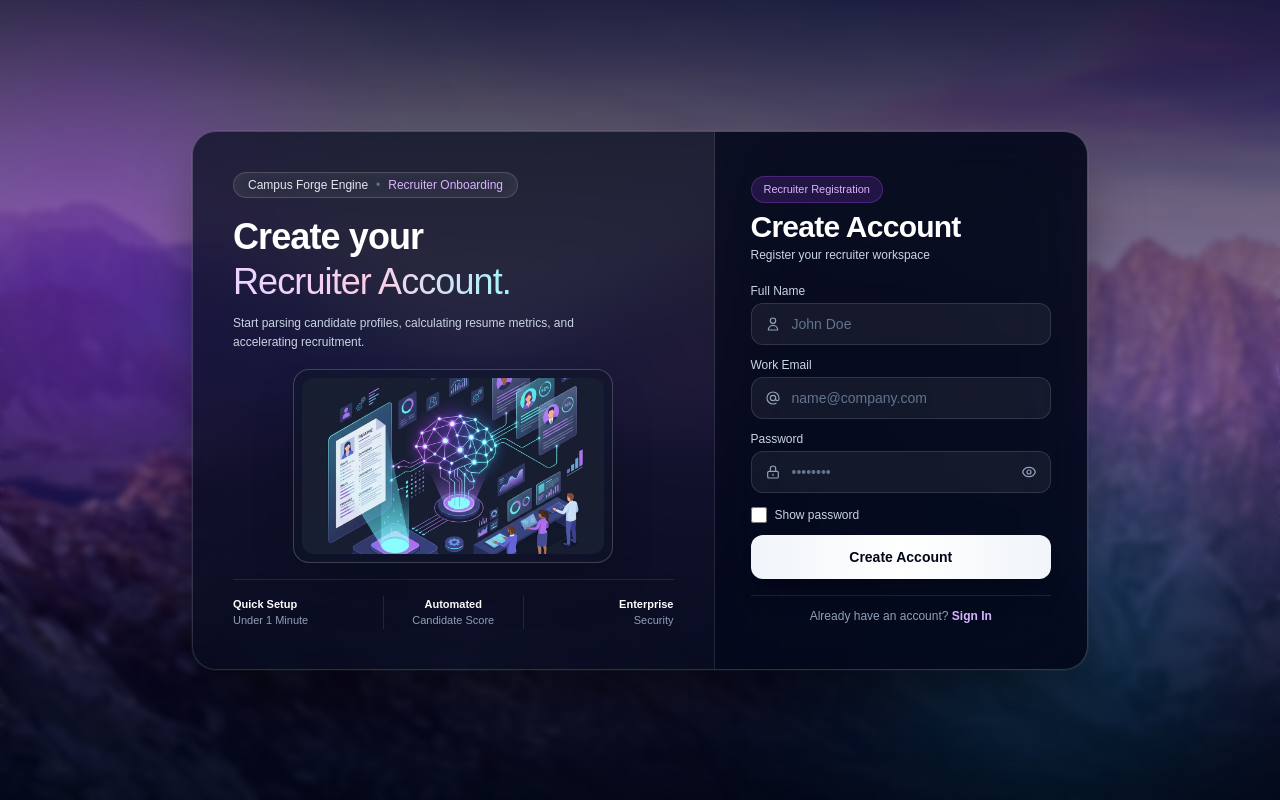
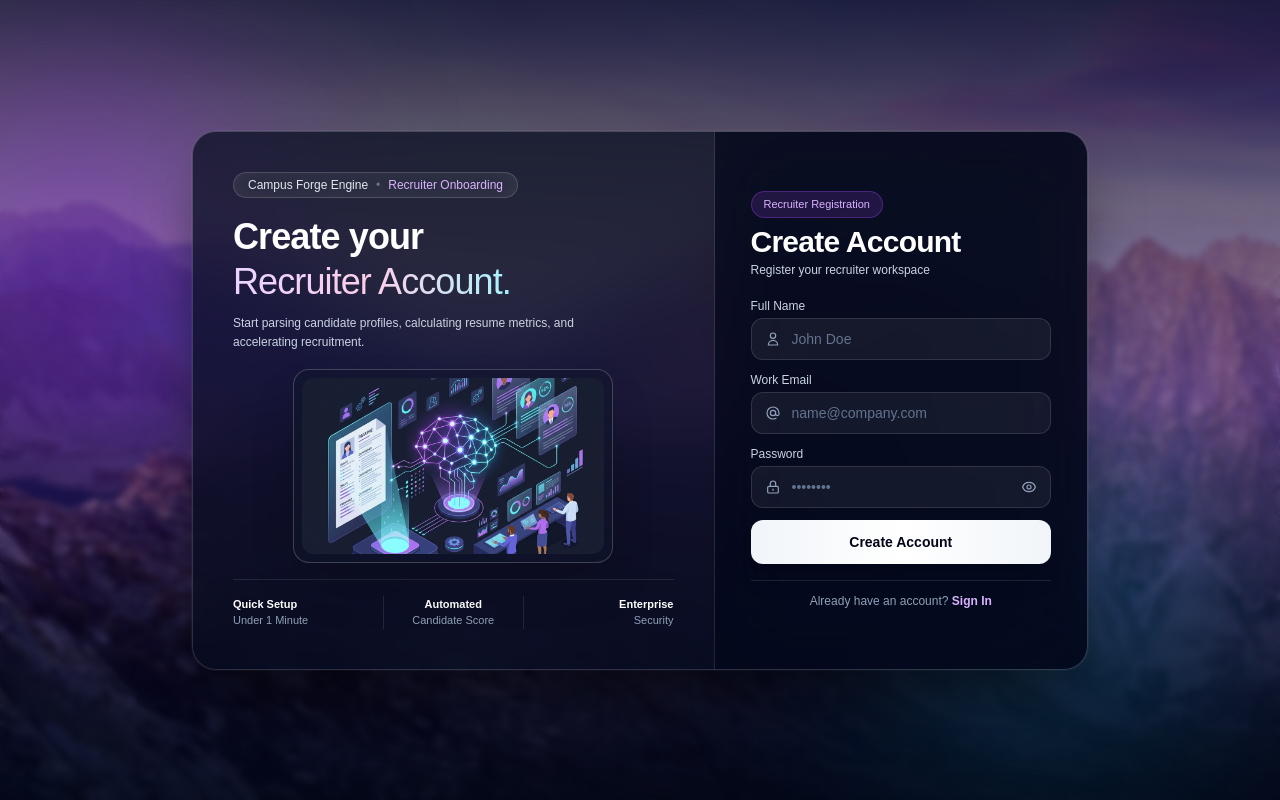
Before and after one commit to athulcoder/CAMPUSFORGE-ENGINE, a Next.js app in the folder frontend/: page /register in a window 1280 px wide. Built offline with nearby package versions, Linux system fonts and the light colour scheme.

Commit message:
refactor: remove password visibility toggle from login and registration forms

```diff
--- a/frontend/app/(auth)/login/page.jsx
+++ b/frontend/app/(auth)/login/page.jsx
@@ -219,26 +219,14 @@ export default function LoginPage() {
               </div>
             </div>
 
-            {/* Checkbox Options */}
-            <div className="flex items-center justify-between text-xs text-slate-300 pt-0.5">
-              <label className="flex items-center gap-2 cursor-pointer group">
-                <input
-                  type="checkbox"
-                  checked={showPassword}
-                  onChange={() => setShowPassword(!showPassword)}
-                  className="h-4 w-4 rounded border-white/20 bg-slate-900 text-purple-500 focus:ring-0 accent-purple-500 transition cursor-pointer"
-                />
-                <span className="group-hover:text-white text-xs transition-colors">Show password</span>
-              </label>
-            </div>
+
 
             {/* Premium Button */}
             <button
               type="submit"
               disabled={loading}
-              className={`w-full rounded-xl py-3.5 text-xs sm:text-sm font-semibold text-slate-950 bg-gradient-to-r from-slate-100 via-white to-slate-100 hover:from-white hover:to-white shadow-xl hover:shadow-white/20 active:scale-[0.98] transition-all duration-200 cursor-pointer ${
-                loading ? "opacity-75 cursor-not-allowed" : ""
-              }`}
+              className={`w-full rounded-xl py-3.5 text-xs sm:text-sm font-semibold text-slate-950 bg-gradient-to-r from-slate-100 via-white to-slate-100 hover:from-white hover:to-white shadow-xl hover:shadow-white/20 active:scale-[0.98] transition-all duration-200 cursor-pointer ${loading ? "opacity-75 cursor-not-allowed" : ""
+                }`}
             >
               {loading ? (
                 <span className="flex items-center justify-center gap-2">
--- a/frontend/app/(auth)/register/page.jsx
+++ b/frontend/app/(auth)/register/page.jsx
@@ -241,18 +241,6 @@ export default function RegisterPage() {
               </div>
             </div>
 
-            {/* Checkbox Options */}
-            <div className="flex items-center justify-between text-xs text-slate-300 pt-0.5">
-              <label className="flex items-center gap-2 cursor-pointer group">
-                <input
-                  type="checkbox"
-                  checked={showPassword}
-                  onChange={() => setShowPassword(!showPassword)}
-                  className="h-4 w-4 rounded border-white/20 bg-slate-900 text-purple-500 focus:ring-0 accent-purple-500 transition cursor-pointer"
-                />
-                <span className="group-hover:text-white text-xs transition-colors">Show password</span>
-              </label>
-            </div>
 
             {/* Premium Button */}
             <button
```
